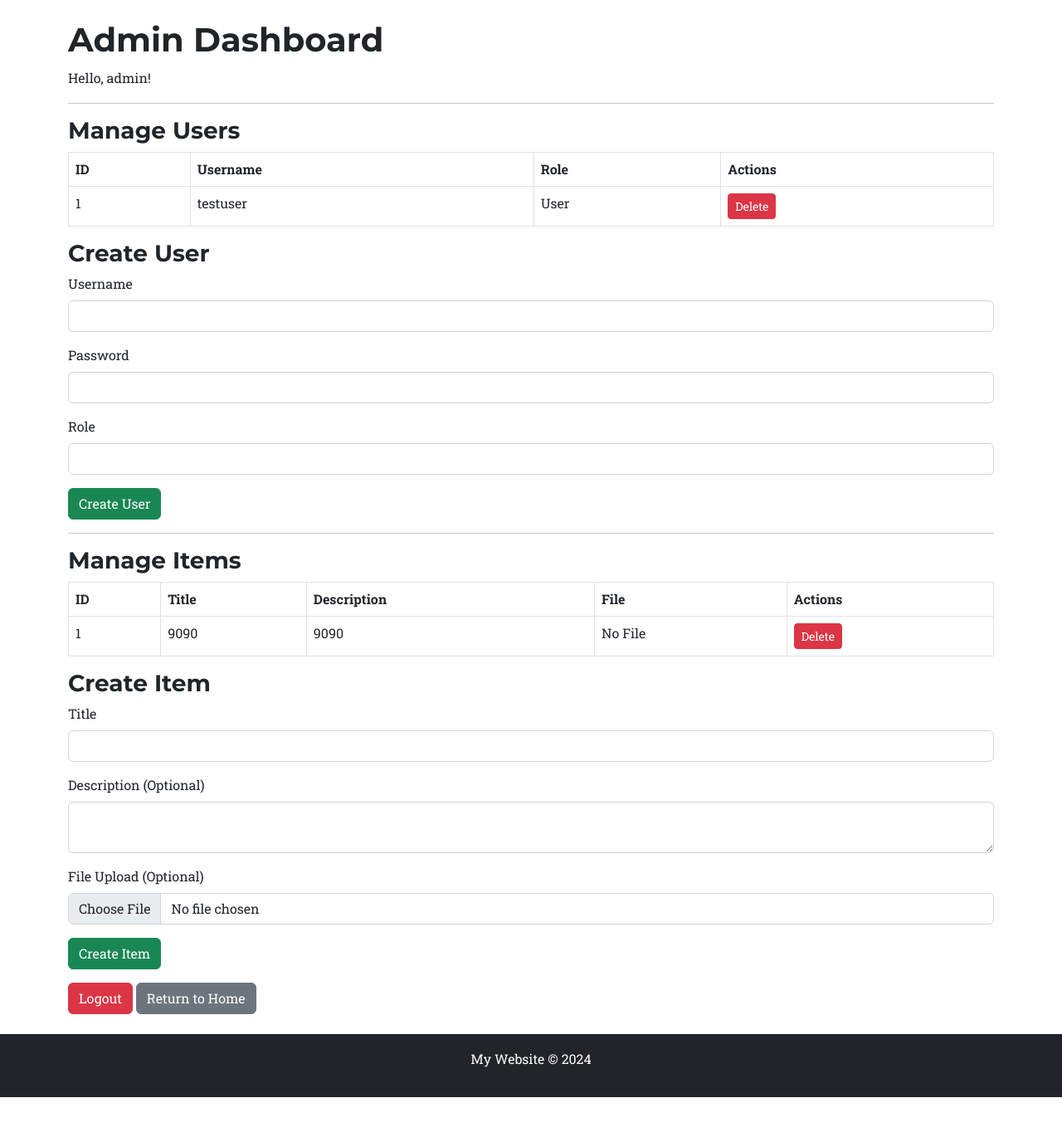
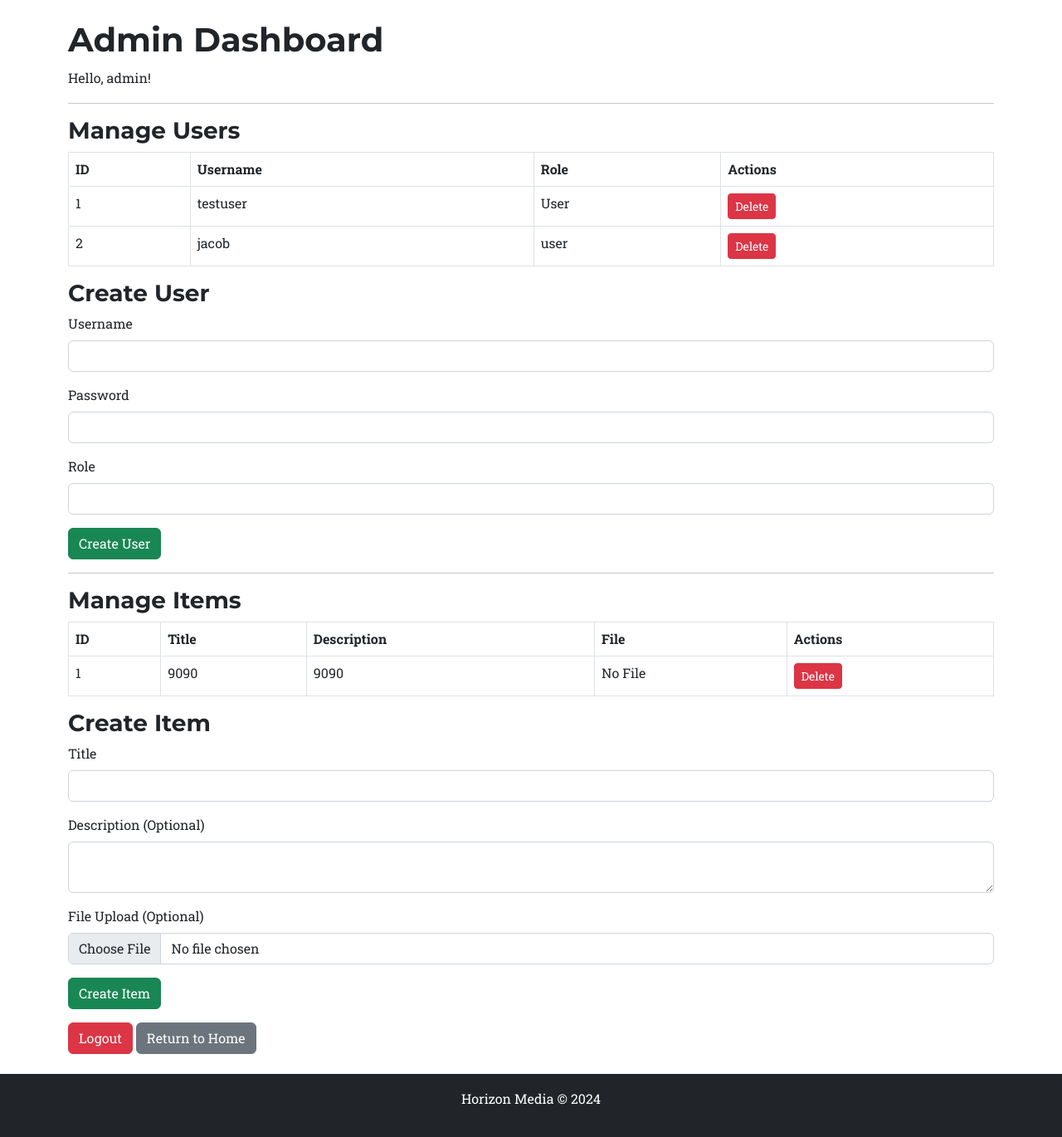
Before and after one commit to WainscottJ/ASE230-Midterm, a PHP site: page /admin.php in a window 1280 px wide. Shown: the part 56-1426 px from the top of the page at 83% size. Before the commit the page ends 1378 px from the top, so only its background shows below. Run offline with PHP 8.4, Linux system fonts and the light colour scheme; the visitor is signed in with stand-in values (Sample User, id 1); some libraries are stand-ins or nearby versions.

Commit message:
Tweaked some other minor things among the footer and header pages that I found

```diff
--- a/footer.php
+++ b/footer.php
@@ -1,6 +1,6 @@
 </div>
 <footer class="bg-dark text-white text-center py-3 mt-4">
-    <p>My Website © <?php echo date('Y'); ?></p>
+    <p>Horizon Media © <?php echo date('Y'); ?></p>
 </footer>
 </body>
 </html>
--- a/header.php
+++ b/header.php
@@ -7,7 +7,7 @@
     <meta name="viewport" content="width=device-width, initial-scale=1, shrink-to-fit=no" />
     <meta name="description" content="" />
     <meta name="author" content="" />
-    <title><?php echo $pageTitle ?? 'My Website'; ?></title>
+    <title><?php echo $pageTitle ?? 'Horizon Media'; ?></title>
     <!-- Favicon-->
     <link rel="icon" type="image/x-icon" href="assets/favicon.ico" />
     <!-- Font Awesome icons (free version)-->
--- a/users.json
+++ b/users.json
@@ -2,7 +2,13 @@
     {
         "id": 1,
         "username": "testuser",
-        "password": "$2b$12$D1gjriHLF.Rl.B8Qb/5cieWopQX5BbgHmzoRfDed5exffZYtJ3uqC",
+        "password": "$2b$12$D1gjriHLF.Rl.B8Qb\/5cieWopQX5BbgHmzoRfDed5exffZYtJ3uqC",
         "role": "User"
+    },
+    {
+        "id": 2,
+        "username": "jacob",
+        "password": "$2y$10$ujgF44wUQHw\/oE2s9PGvGeZLypn8c5Jz8Kq25\/0W.1Vmsz37sgwLO",
+        "role": "user"
     }
 ]
```
